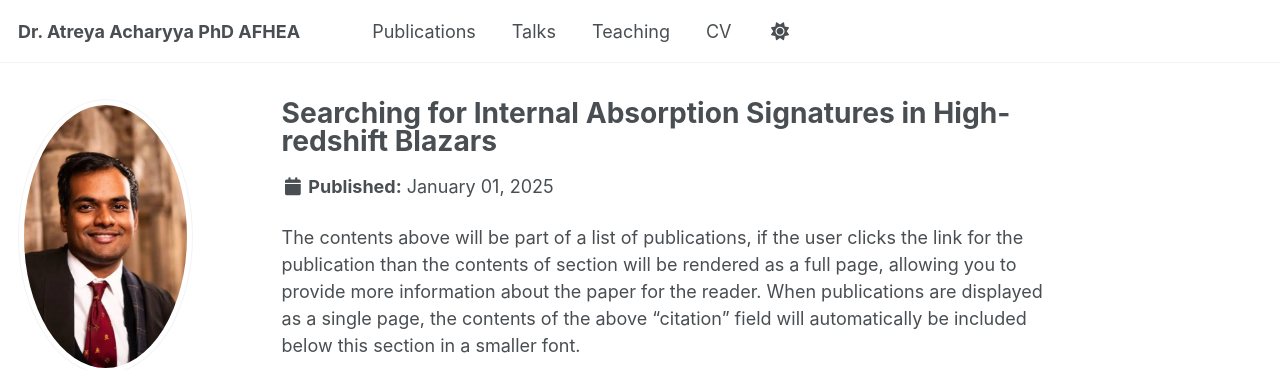
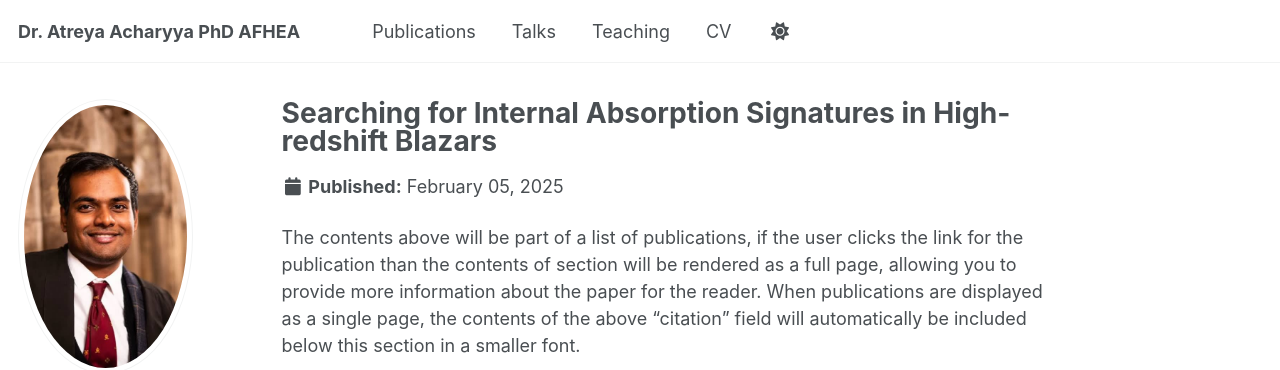
Before and after one commit to atreyaacharyya/atreyaacharyya.github.com, a Jekyll site: the page built from _publications/high_z.md, in a window 1280 px wide. Shown: the top 370 px of the page. Built offline with Jekyll 4.4.1, drawn with Linux system fonts in a browser that asks for light colours; some web fonts are replaced; a script bundle is joined from its source files by our own code; library files that are not in the unit come from our copies.

Commit message:
Update high_z.md

```diff
--- a/_publications/high_z.md
+++ b/_publications/high_z.md
@@ -3,7 +3,7 @@ title: "Searching for Internal Absorption Signatures in High-redshift Blazars"
 collection: publications
 category: manuscripts
 permalink: /publication/dmytriiev_2025
-date: 2025-01-01
+date: 2025-02-05
 paperurl: "https://dx.doi.org/10.3847/1538-4357/adb398"
 ---
 
```
